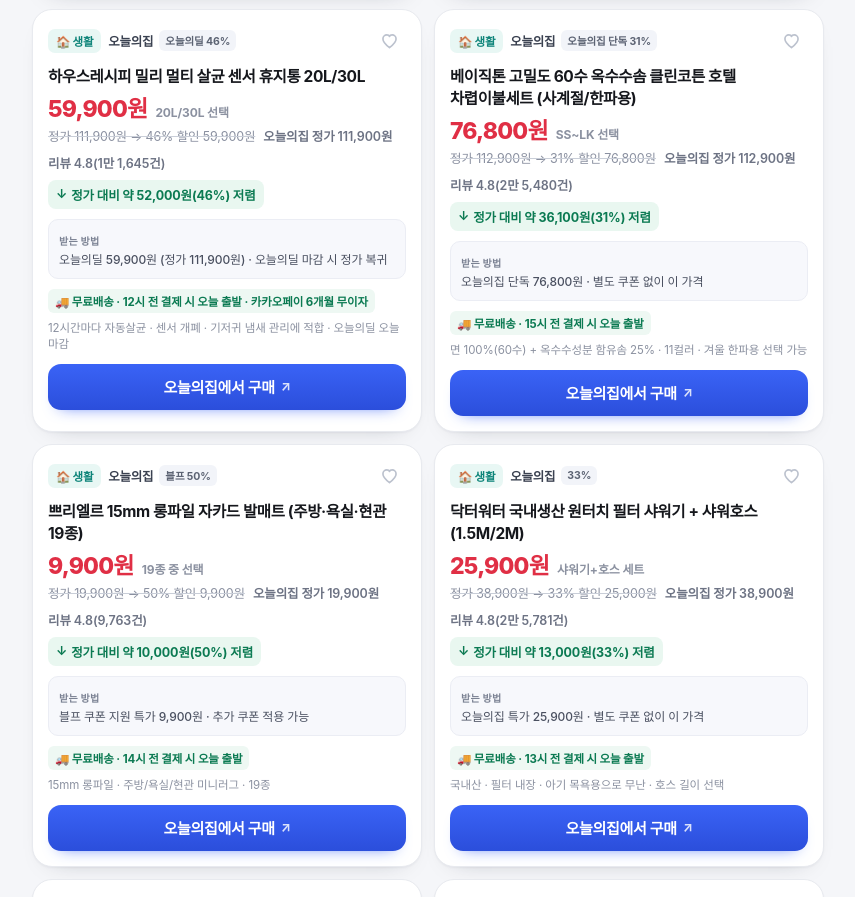
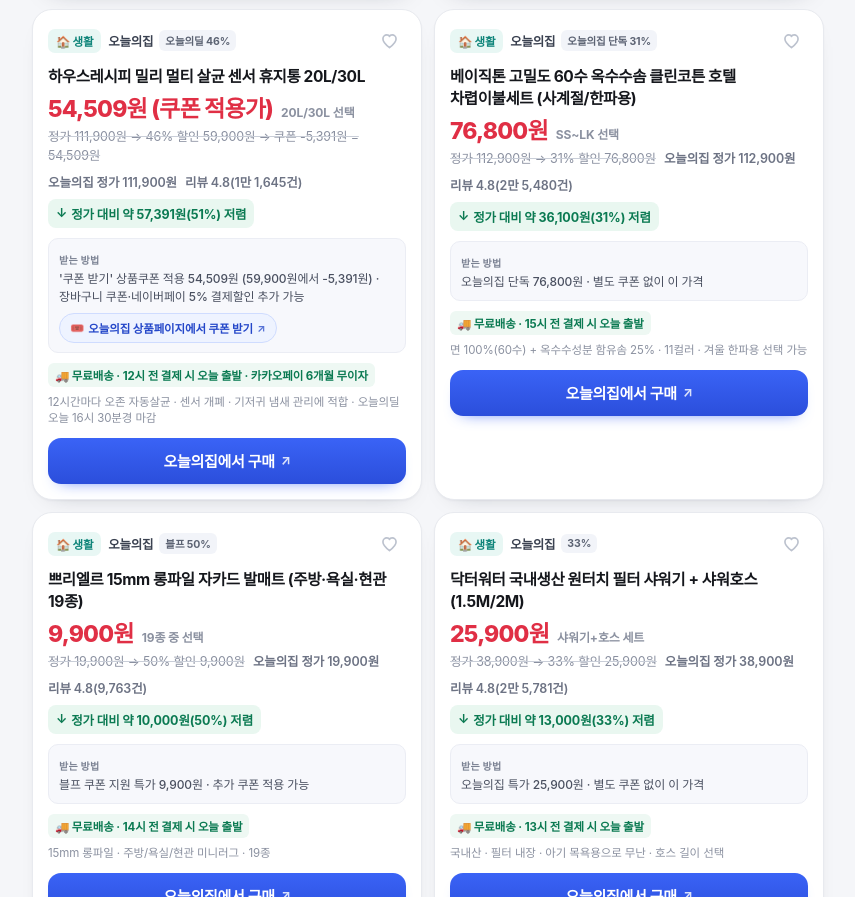
Before and after one commit to dzoo-creator/daily-hotdeals, a plain HTML site: page index.html in a window 1280 px wide. Shown: the part 5822-6719 px from the top of the page, without its empty margins (212-1067 px from the left). Drawn offline with Linux system fonts and the light colour scheme.

Commit message:
Fix sensor bin to coupon price 54,509

```diff
--- a/deals.json
+++ b/deals.json
@@ -618,19 +618,24 @@
    "mall": "오늘의집",
    "tag": "오늘의딜 46%",
    "title": "하우스레시피 밀리 멀티 살균 센서 휴지통 20L/30L",
-   "price": 59900,
-   "priceText": "59,900원",
+   "price": 54509,
+   "priceText": "54,509원 (쿠폰 적용가)",
    "unit": "20L/30L 선택",
-   "was": "정가 111,900원 → 46% 할인 59,900원",
+   "was": "정가 111,900원 → 46% 할인 59,900원 → 쿠폰 -5,391원 = 54,509원",
    "refs": [
     "오늘의집 정가 111,900원",
     "리뷰 4.8(1만 1,645건)"
    ],
-   "saving": "정가 대비 약 52,000원(46%) 저렴",
+   "saving": "정가 대비 약 57,391원(51%) 저렴",
    "shipping": "무료배송 · 12시 전 결제 시 오늘 출발 · 카카오페이 6개월 무이자",
-   "note": "12시간마다 자동살균 · 센서 개폐 · 기저귀 냄새 관리에 적합 · 오늘의딜 오늘 마감",
-   "how_to": "오늘의딜 59,900원 (정가 111,900원) · 오늘의딜 마감 시 정가 복귀",
-   "coupon_links": [],
+   "note": "12시간마다 오존 자동살균 · 센서 개폐 · 기저귀 냄새 관리에 적합 · 오늘의딜 오늘 16시 30분경 마감",
+   "how_to": "'쿠폰 받기' 상품쿠폰 적용 54,509원 (59,900원에서 -5,391원) · 장바구니 쿠폰·네이버페이 5% 결제할인 추가 가능",
+   "coupon_links": [
+    {
+     "label": "오늘의집 상품페이지에서 쿠폰 받기",
+     "url": "https://ohou.se/productions/3400990/selling"
+    }
+   ],
    "url": "https://ohou.se/productions/3400990/selling",
    "linkLabel": "오늘의집에서 구매",
    "linkType": "product"
```
Also changed, not shown: index.html (+1 -1 lines).
